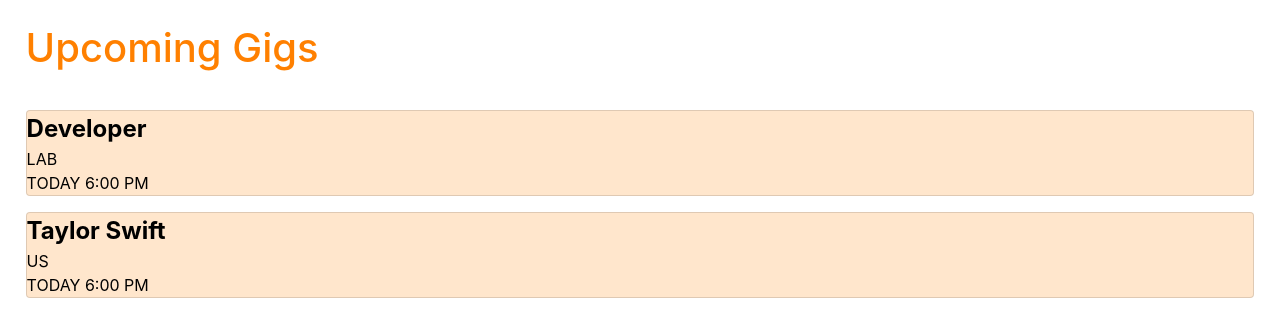
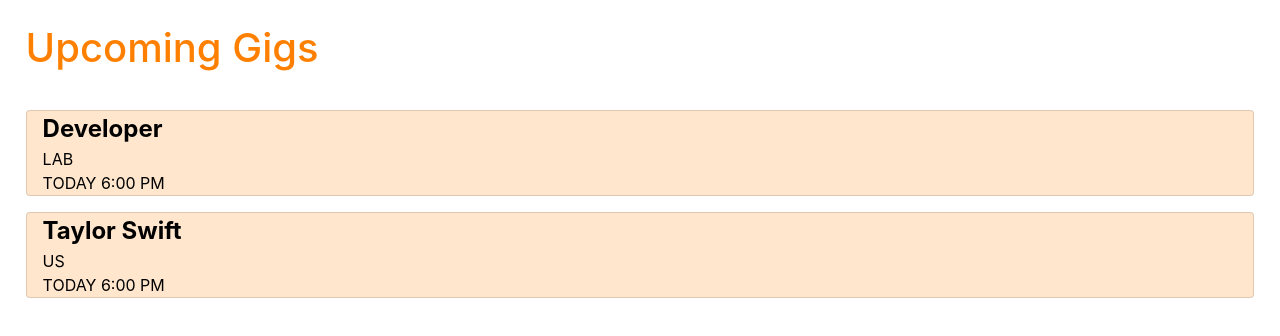
Before and after one commit to limonana/GigHub, an Angular app in the folder GigHub/: page /upcoming-gigs in a window 1280 px wide. Shown: the top 336 px of the page. Built offline with nearby package versions, Linux system fonts and the light colour scheme.

Commit message:
add div for gig details and set it start alittle bit inside the card

```diff
--- a/GigHub/src/app/upcoming-gigs/upcoming-gigs.component.css
+++ b/GigHub/src/app/upcoming-gigs/upcoming-gigs.component.css
@@ -11,6 +11,9 @@
     color: black;
     margin-bottom: 1em;
 }
+.GigDetails{
+    margin-left: 1em;
+}
 .ArtistLink{
     font-weight: bold;
     font-size: x-large;
--- a/GigHub/src/app/upcoming-gigs/upcoming-gigs.component.html
+++ b/GigHub/src/app/upcoming-gigs/upcoming-gigs.component.html
@@ -1,8 +1,10 @@
 <h1>Upcoming Gigs</h1>
 <ul class="GigsList">
-<li *ngFor="let gig of gigs" class="card Gig">
-    <a class="ArtistLink" href='#'>{{gig.Artist}}</a>
-    <div class="Location">{{gig.Location}}</div>
-    <div class="Time">{{gig.Time}}</div>
-</li>
+    <li *ngFor="let gig of gigs" class="card Gig">
+        <div class="GigDetails">
+            <a class="ArtistLink" href='#'>{{gig.Artist}}</a>
+            <div class="Location">{{gig.Location}}</div>
+            <div class="Time">{{gig.Time}}</div>
+        </div>
+    </li>
 </ul>
```
